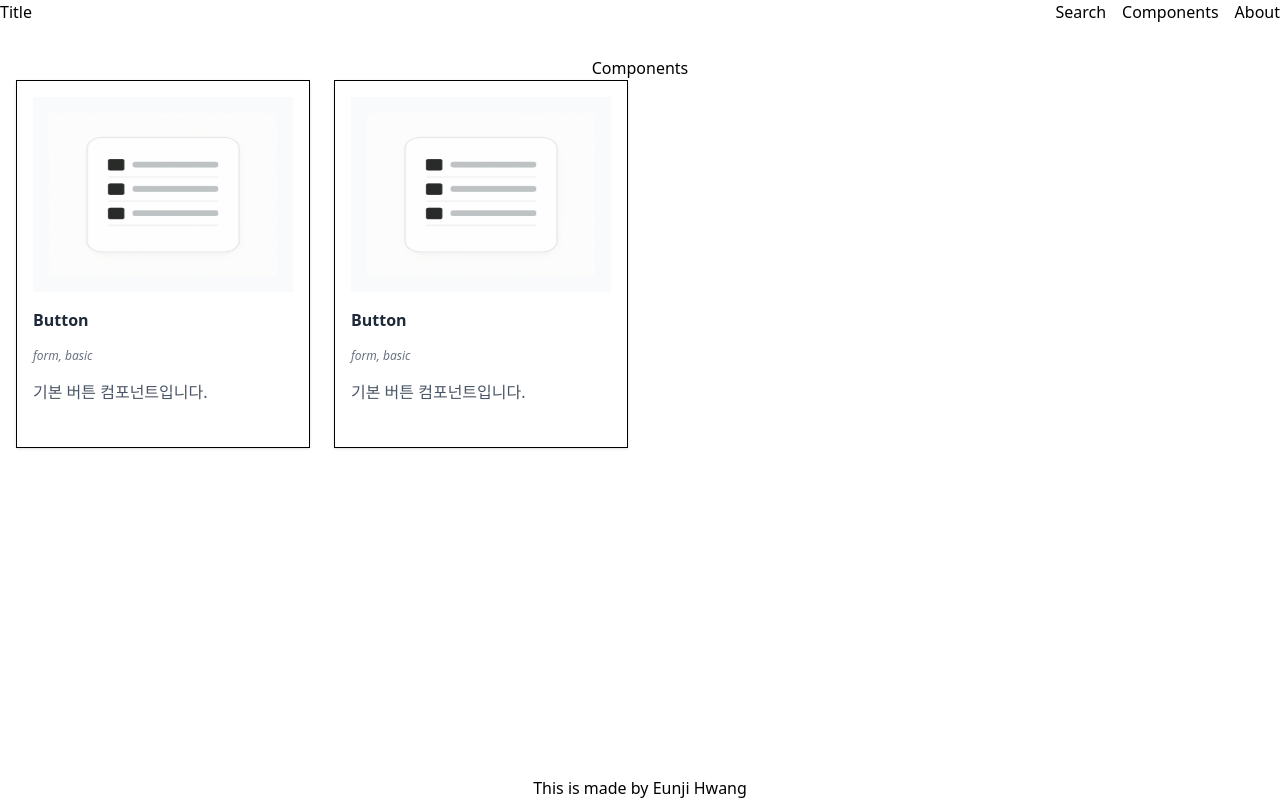
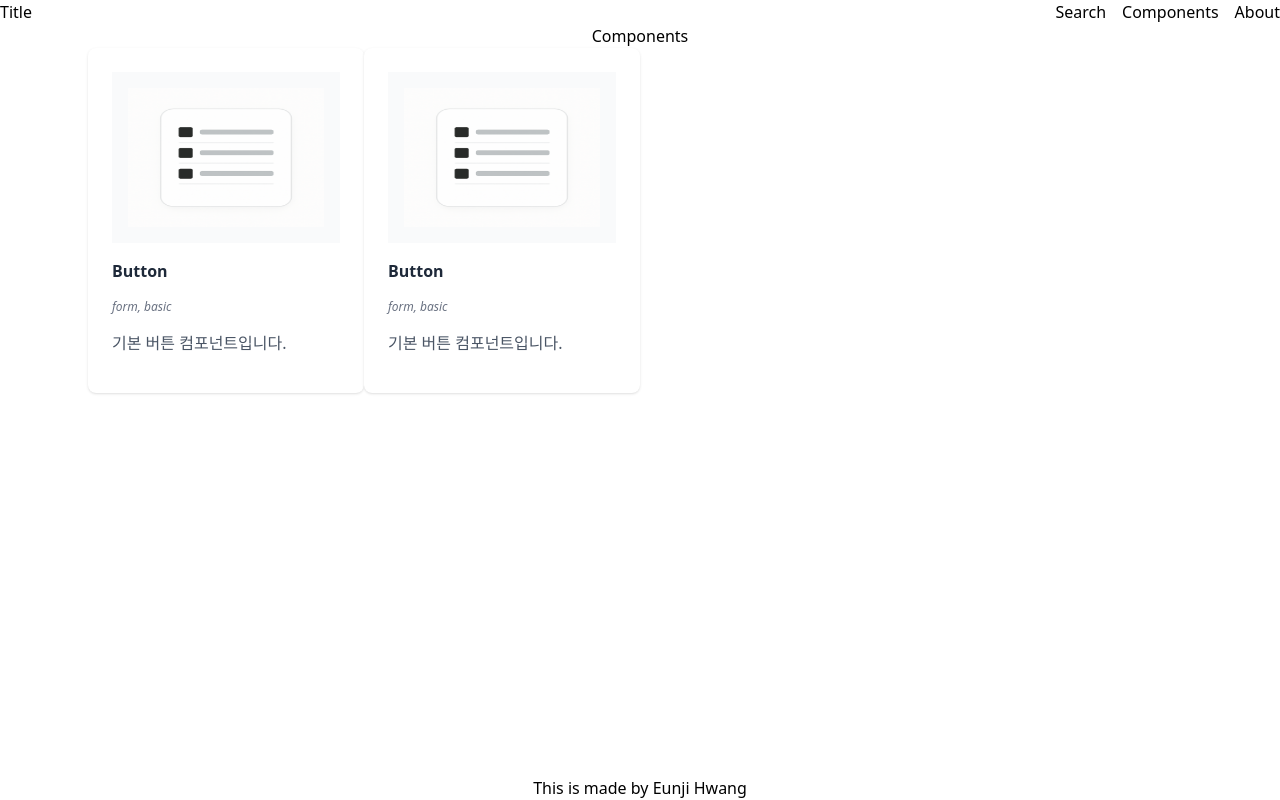
Before and after one commit to dmswl6310/comp_plus, a React (Vite) app: page /components in a window 1280 px wide. Built offline with nearby package versions, Linux system fonts and the light colour scheme.

Commit message:
style: main태그 여백 너비에 따라 변경, 리스트 뷰 각 카드 디자인 적용

```diff
--- a/src/App.tsx
+++ b/src/App.tsx
@@ -7,7 +7,7 @@ const App = () => {
   return (
     <div className="flex min-h-screen flex-col">
       <Header />
-      <main className="flex-1 px-4 py-8">
+      <main className="flex-1 px-6 sm:px-12 lg:px-18 xl:px-22">
         <Outlet />
       </main>
       <Footer />
--- a/src/components/ComponentCard.tsx
+++ b/src/components/ComponentCard.tsx
@@ -2,7 +2,7 @@ import { ComponentInfo } from "@/types/component.types";
 
 const ComponentCard = ({ info }: { info: ComponentInfo }) => {
   return (
-    <div className="flex aspect-[4/5] flex-col gap-4 border bg-white p-4 shadow transition hover:shadow-md">
+    <div className="flex aspect-[4/5] flex-col gap-4 rounded-lg bg-white p-6 shadow-sm transition transition-all transition-transform duration-300 ease-in-out hover:-translate-y-2 hover:shadow-md hover:ring hover:ring-gray-300">
       <div className="aspect-[4/3] w-full overflow-hidden bg-gray-50">
         <img
           src={info.image}
--- a/src/components/ComponentList.tsx
+++ b/src/components/ComponentList.tsx
@@ -3,7 +3,7 @@ import ComponentCard from "./ComponentCard";
 
 const ComponentList = ({ items }: { items: ComponentInfo[] }) => {
   return (
-    <ul className="grid grid-cols-1 gap-6 sm:grid-cols-2 lg:grid-cols-3 xl:grid-cols-4">
+    <ul className="grid grid-cols-1 sm:grid-cols-2 lg:grid-cols-3 xl:grid-cols-4">
       {items.map((item) => (
         <li key={item.id}>
           <ComponentCard info={item} />
```
